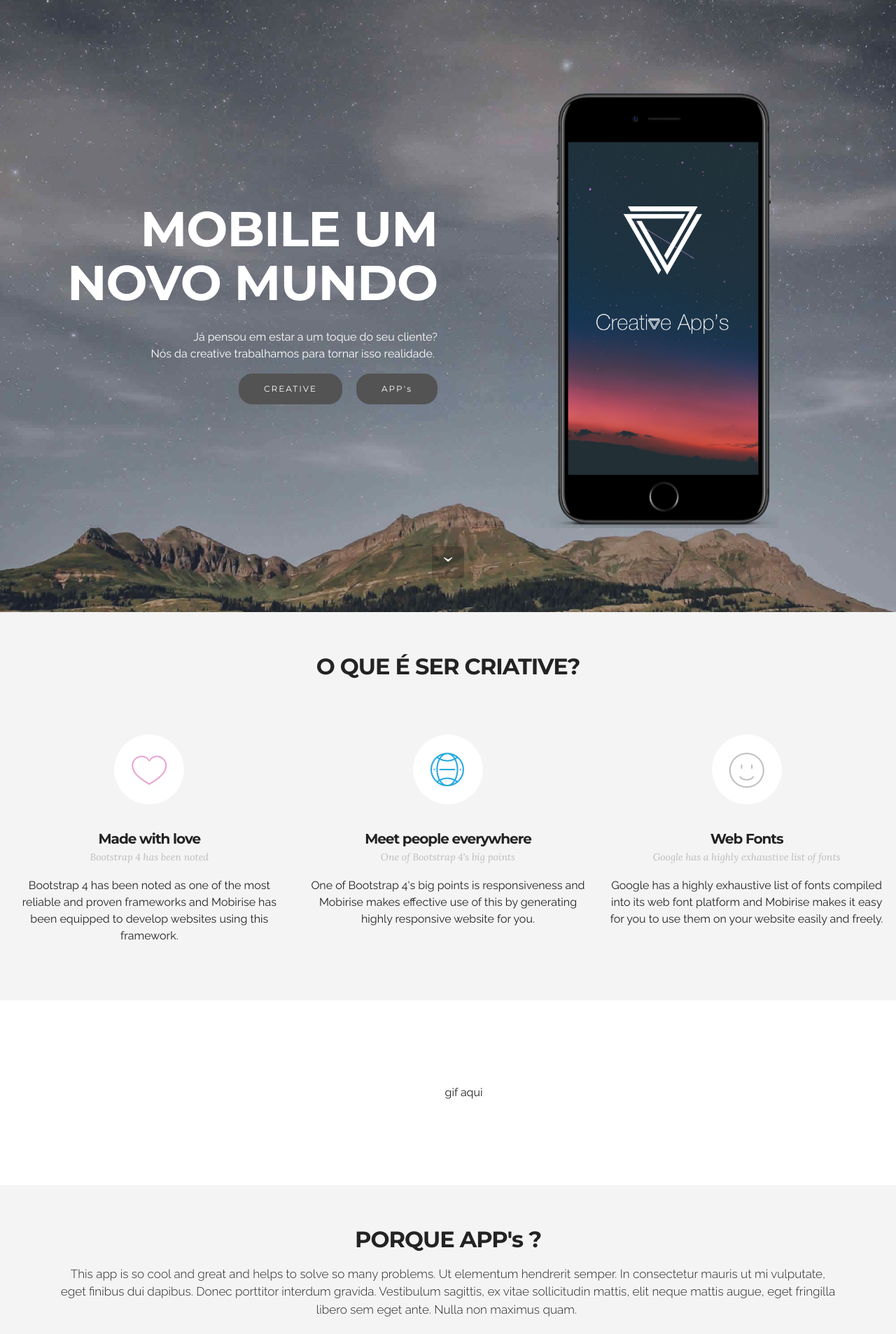
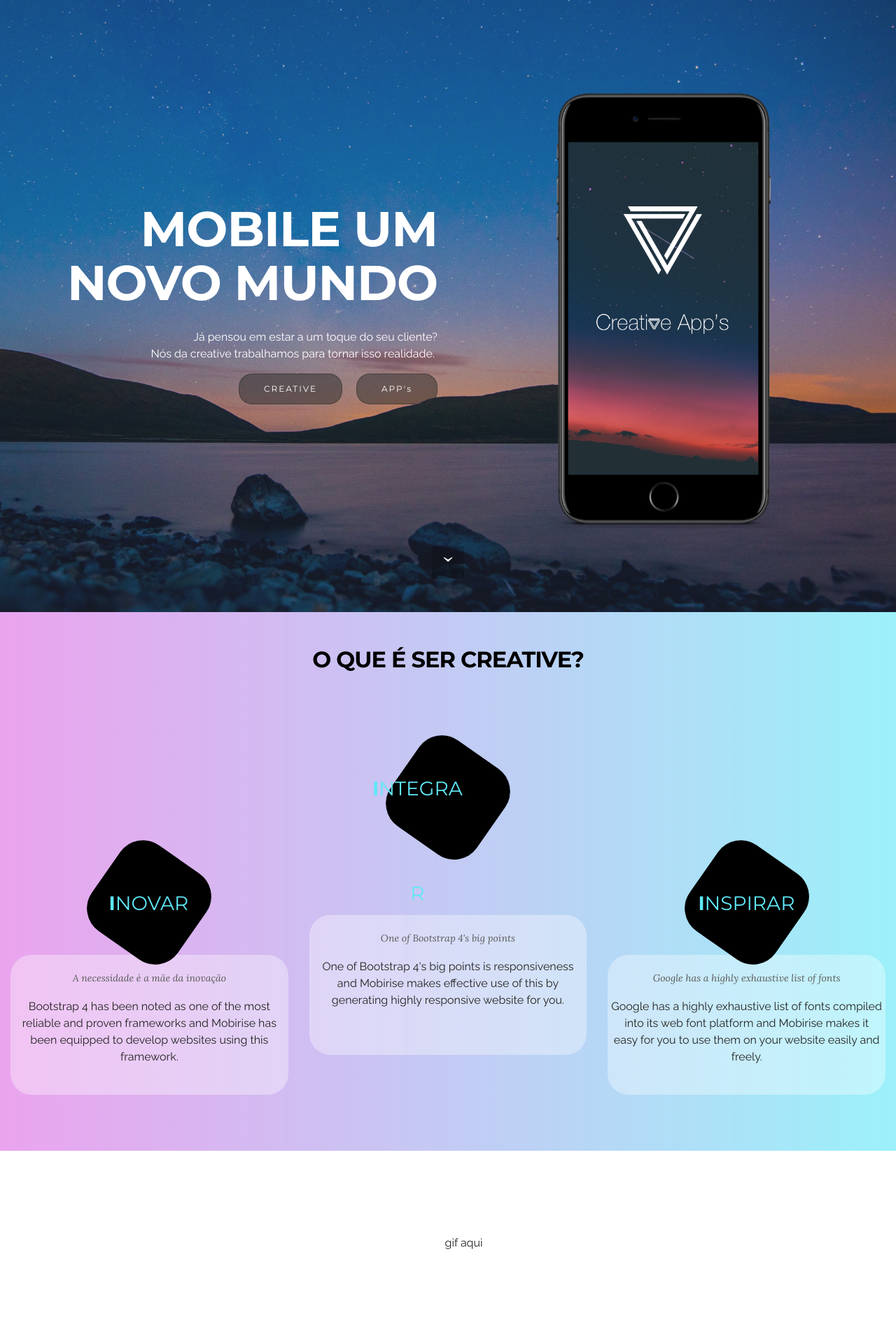
Before and after one commit to fehsb/creativeapps, a PHP site: page / in a window 1280 px wide. Shown: the top 1907 px of the page at 70% size. Run offline with PHP 8.4, Linux system fonts and the light colour scheme; some web fonts are replaced.

Commit message:
layout + section2

```diff
--- a/assets/mobirise/css/mbr-additional.css
+++ b/assets/mobirise/css/mbr-additional.css
@@ -780,7 +780,7 @@
   color: #bcbcbc;
 }
 #features4-i .iconbox {
-  background-color: #ffffff;
+  background-color: #000;
   border-color: #ffffff;
 }
 #testimonials1-7 .mbr-section-subtitle {
--- a/assets/theme/css/style.css
+++ b/assets/theme/css/style.css
@@ -14,6 +14,16 @@
       white-space: normal; }
       .btn + .btn {
         margin-left: 0; } }
+
+.gradient{
+
+  background: red; /* For browsers that do not support gradients */
+  background: -webkit-linear-gradient(left, rgba(214, 73, 220, 0.5) , rgba(95, 232, 247, 0.62)); /* For Safari 5.1 to 6.0 */
+  background: -o-linear-gradient(right, rgba(214, 73, 220, 0.5), rgba(95, 232, 247, 0.62)); /* For Opera 11.1 to 12.0 */
+  background: -moz-linear-gradient(right, rgba(214, 73, 220, 0.5), rgba(95, 232, 247, 0.62)); /* For Firefox 3.6 to 15 */
+  background: linear-gradient(to right, rgba(214, 73, 220, 0.5) , rgba(95, 232, 247, 0.62)); /* Standard syntax */
+
+}
 
 .bg-primary {
   background-color: #c0a375 !important; }
@@ -250,8 +260,8 @@
     opacity: 0.85; }
 
 .btn-black {
-  background-color: #535353;
-  border-color: #535353;
+  background-color: rgba(45, 45, 45, 0.5);
+  border-color: rgba(45, 45, 45, 0.5);
   box-shadow: none;
   color: #fff; }
   .btn-black:hover {
@@ -635,6 +645,14 @@
   background-repeat: no-repeat;
   background-size: cover; }
 
+.mbr-section2 {
+  position: relative;
+  padding-top: 0px;
+  padding-bottom: 0px;
+  background-position: 50% 50%;
+  background-repeat: no-repeat;
+  background-size: cover; }
+
 .mbr-section-full {
   display: table;
   height: 100vh;
@@ -650,7 +668,15 @@
   padding-bottom: 60px; }
 
 .mbr-section-title {
-  margin-top: 0; }
+  margin-top: 0;
+  }
+
+.mbr-section-title2 {
+  margin-top: 0;
+  padding-top: 50px;
+  text-align: center;
+  color: black;
+  }
 
 .mbr-section__container--first {
   padding-top: 120px;
@@ -1264,7 +1290,14 @@
     width: 100%; } }
 .mbr-cards .card-block {
   background: none;
-  padding: 0; }
+  background-color: rgba(255, 255, 255, 0.35);
+  border-radius: 30px;
+  padding-left: 5px;
+  padding-right: 5px;
+  padding-top: 2px;
+  padding-bottom: 10px;
+  height: 200px;
+   }
 .mbr-cards .card-img-top {
   border-radius: 0;
   width: auto;
@@ -1299,12 +1332,16 @@
     padding-top: 0.3125rem; }
 .mbr-cards .iconbox {
   border-style: solid;
-  border-color: #f2f2f2;
+  border-color: #000;
+  background-color: #000;
   border-width: 1px;
-  width: 100px;
-  height: 100px;
-  line-height: 100px;
-  border-radius: 500px;
+  width: 150px;
+  height: 150px;
+  line-height: 150px;
+  border-radius: 40px;
+  -ms-transform: rotate(35deg); /* IE 9 */
+  -webkit-transform: rotate(35deg); /* Chrome, Safari, Opera */
+  transform: rotate(35deg);
   display: inline-block; }
   .mbr-cards .iconbox > .mbr-iconfont {
     line-height: inherit; }
@@ -2076,11 +2113,15 @@
 
 /* features4 */
 .mbr-iconfont.mbr-iconfont-features4 {
-  font-size: 50px;
+  font-size: 28px;
   text-decoration: none;
   text-align: center;
   display: block;
-  color: #000; }
+  color: #000;
+  -ms-transform: rotate(-35deg); /* IE 9 */
+  -webkit-transform: rotate(-35deg); /* Chrome, Safari, Opera */
+  transform: rotate(-35deg);
+  }
 
 .mbr-iconfont-features7 {
   font-size: 50px;
--- a/index.html
+++ b/index.html
@@ -5,7 +5,7 @@
   <meta http-equiv="X-UA-Compatible" content="IE=edge">
   <meta name="viewport" content="width=device-width, initial-scale=1">
   <link rel="shortcut icon" href="assets/images/logo.png" type="image/x-icon">
-  <meta name="description" content="O mundo está em constante evolução, nós te ajudamos a evoluir com ele! Creative Apps tecnologia que entende de negócio">
+  <meta name="description" content="O mundo está em constante evolução, nós te ajudamos a evoluir com ele! Creative Apps, tecnologia que entende de negócio">
   <title>Creative Apps</title>
   <link rel="shortcut icon" href="assets/images/logo.ico">
   <link rel="stylesheet" href="https://fonts.googleapis.com/css?family=Lora:400,700,400italic,700italic&amp;subset=latin">
@@ -74,7 +74,7 @@
 
 </section> -->
 
-<section class="mbr-section mbr-section-hero mbr-section-full header2 mbr-parallax-background mbr-after-navbar" id="header2-1" style="background-image: url(assets/images/f-mwo-dznni-averie-woodard-2000x2000.jpg);">
+<section class="mbr-section mbr-section-hero mbr-section-full header2 mbr-parallax-background mbr-after-navbar" id="header2-1" style="background-image: url(assets/images/hugo.jpg);">
 
     <div class="mbr-overlay" style="opacity: 0.3; background-color: rgb(71, 85, 119);">
     </div>
@@ -119,20 +119,21 @@
 
 </section>
 
-
-<section class="mbr-section mbr-section__container article" id="header3-k" style="background-color: rgb(244, 244, 244); padding-top: 60px; padding-bottom: 0px;">
+<section class="mbr-section2 mbr-section2__container articlembr-section-full header2 mbr-parallax-background mbr-after-navbar mbr-cards" id="header3-k"  style="background-image: url(assets/images/bg.png);">
+<div class="gradient">
+<!-- <section class="mbr-section mbr-section__container article" id="header3-k" style="background-color: rgb(244, 244, 244); padding-top: 60px; padding-bottom: 0px;"> -->
     <div class="container">
         <div class="row">
             <div class="col-xs-12">
-                <h3 class="mbr-section-title display-2" id="creative">O QUE É SER CRIATIVE?</u></h3>
+                <h3 class="mbr-section-title2 display-2" id="creative">O QUE É SER CREATIVE?</u></h3>
 
             </div>
         </div>
     </div>
-</section>
+<!-- </section>
 
 
-<section class="mbr-cards mbr-section mbr-section-nopadding" id="features4-i" style="background-color: rgb(244, 244, 244);">
+<section class="mbr-cards mbr-section mbr-section-nopadding" id="features4-i" style="background-color: rgb(0, 0, 0, 0.0);"> -->
 
 
 
@@ -145,10 +146,13 @@
 
 
                 <div class="card cart-block">
-                    <div class="card-img iconbox"><a href="https://mobirise.com" class="mbri-hearth mbr-iconfont mbr-iconfont-features4" style="color: rgb(233, 165, 211);"></a></div>
+                    <div class="card-img iconbox">
+                    	<!-- <a href="" class="mbri-idea mbr-iconfont mbr-iconfont-features4" style="color: rgb(233, 165, 211);"></a> -->
+                    	<h3 class="mbr-iconfont mbr-iconfont-features4" style="color: rgb(95, 232, 247);"><b>I</b>NOVAR</h3>
+                    </div>
                     <div class="card-block">
-                        <h4 class="card-title">Made with love</h4>
-                        <h5 class="card-subtitle">Bootstrap 4 has been noted</h5>
+                        <!-- <h4 class="card-title">Inovar</h4> -->
+                        <h5 class="card-subtitle">A necessidade é a mãe da inovação</h5>
                         <p class="card-text">Bootstrap 4 has been noted as one of the most reliable and proven frameworks and Mobirise has been equipped to develop websites using this framework.</p>
 
                     </div>
@@ -158,9 +162,13 @@
         <div class="mbr-cards-col col-xs-12 col-lg-4" style="padding-top: 80px; padding-bottom: 80px;">
             <div class="container">
                 <div class="card cart-block">
-                    <div class="card-img iconbox"><a href="https://mobirise.com" class="mbri-globe-2 mbr-iconfont mbr-iconfont-features4" style="color: rgb(39, 170, 224);"></a></div>
+                    <div class="card-img iconbox">
+                    <!-- <a href="https://mobirise.com" class="mbri-globe-2 mbr-iconfont mbr-iconfont-features4" style="color: rgb(39, 170, 224);"></a> -->
+                    <h3 class="mbr-iconfont mbr-iconfont-features4" style="color: rgb(95, 232, 247);"><b>I</b>NTEGRAR</h3>
+
+                    </div>
                     <div class="card-block">
-                        <h4 class="card-title">Meet people everywhere</h4>
+                       <!--  <h4 class="card-title">Meet people everywhere</h4> -->
                         <h5 class="card-subtitle">One of Bootstrap 4's big points</h5>
                         <p class="card-text">One of Bootstrap 4's big points is responsiveness and Mobirise makes effective use of this by generating highly responsive website for you.</p>
 
@@ -171,9 +179,13 @@
         <div class="mbr-cards-col col-xs-12 col-lg-4" style="padding-top: 80px; padding-bottom: 80px;">
             <div class="container">
                 <div class="card cart-block">
-                    <div class="card-img iconbox"><a href="https://mobirise.com" class="mbri-smile-face mbr-iconfont mbr-iconfont-features4" style="color: rgb(193, 193, 193);"></a></div>
+                    <div class="card-img iconbox">
+                    <!-- <a href="https://mobirise.com" class="mbri-smile-face mbr-iconfont mbr-iconfont-features4" style="color: rgb(193, 193, 193);"></a> -->
+					<h3 class="mbr-iconfont mbr-iconfont-features4" style="color: rgb(95, 232, 247);"><b>I</b>NSPIRAR</h3>
+
+                    </div>
                     <div class="card-block">
-                        <h4 class="card-title">Web Fonts</h4>
+                       <!--  <h4 class="card-title">Web Fonts</h4> -->
                         <h5 class="card-subtitle">Google has a highly exhaustive list of fonts</h5>
                         <p class="card-text">Google has a highly exhaustive list of fonts compiled into its web font platform and Mobirise makes it easy for you to use them on your website easily and freely.</p>
 
@@ -184,6 +196,7 @@
 
 
 
+    </div>
     </div>
 </section>
 
```
Also changed, not shown: assets/images/bg.png (added), assets/images/crew-56837.jpg (added), assets/images/hugo.jpg (added).
